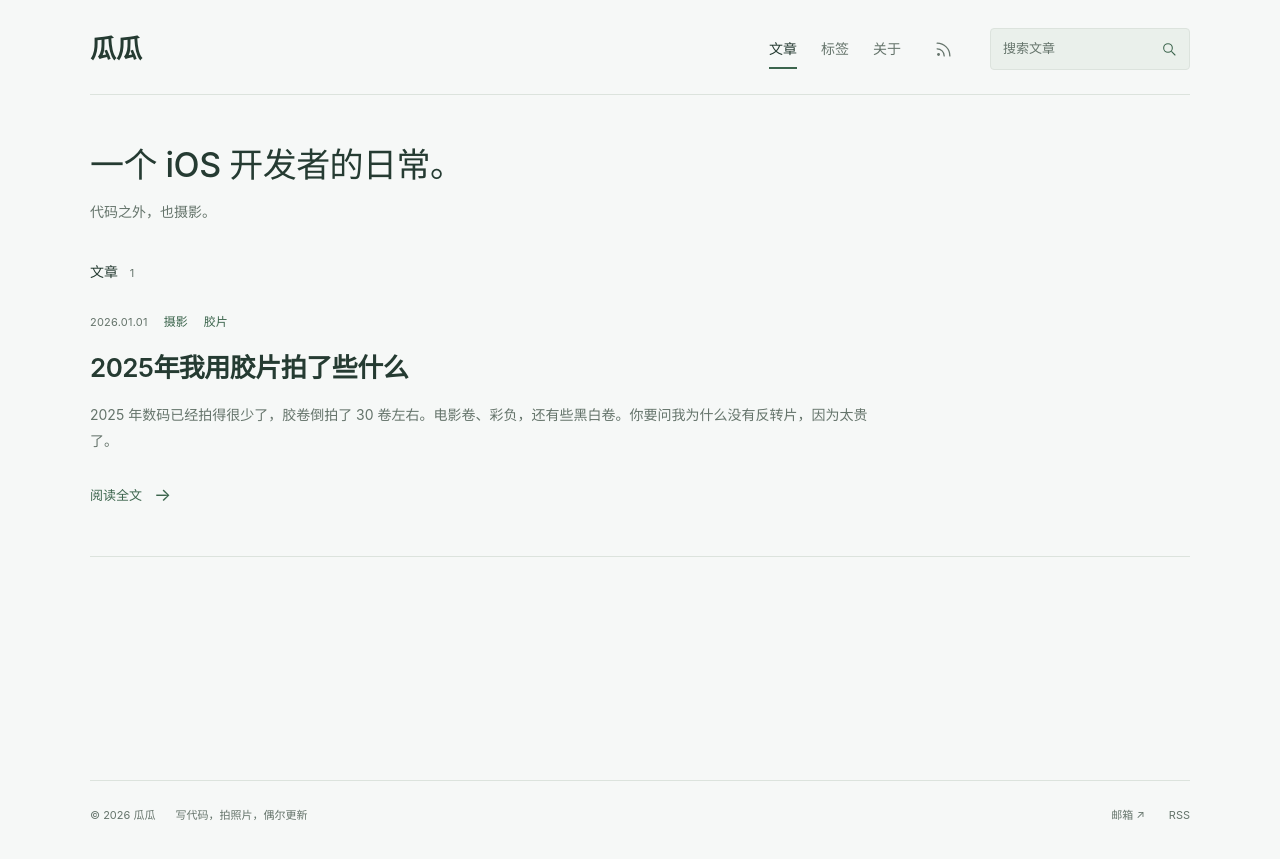
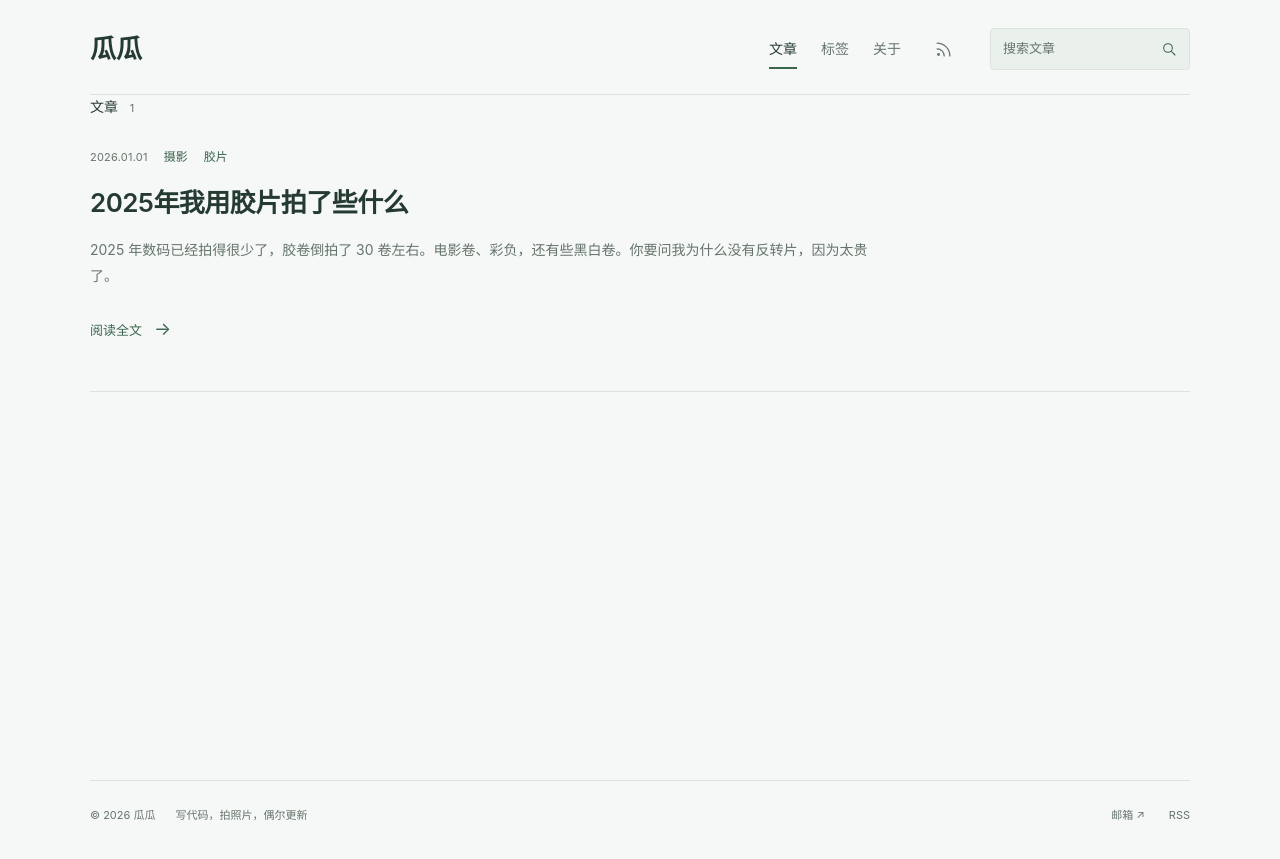
Before and after one commit to saltcoffee/saltcoffee.github.io, a Jekyll site: the page built from index.html, in a window 1280 px wide. Shown: the top 859 px of the page. Built offline with Jekyll 4.4.1, drawn with Linux system fonts in a browser that asks for light colours.

Commit message:
feat: home

```diff
--- a/index.html
+++ b/index.html
@@ -3,10 +3,6 @@ layout: default
 ---
 {% include articles.html %}
 <div class="shell home">
-  <section class="home-intro" aria-labelledby="home-title">
-    <h1 id="home-title">一个 iOS 开发者的日常。</h1>
-    <p class="intro-description">代码之外，也摄影。</p>
-  </section>
 
   <section class="writing" id="writing" aria-labelledby="writing-title" data-article-index>
     <div class="section-bar">
```
Also changed, not shown: pwa/manifest.json.
